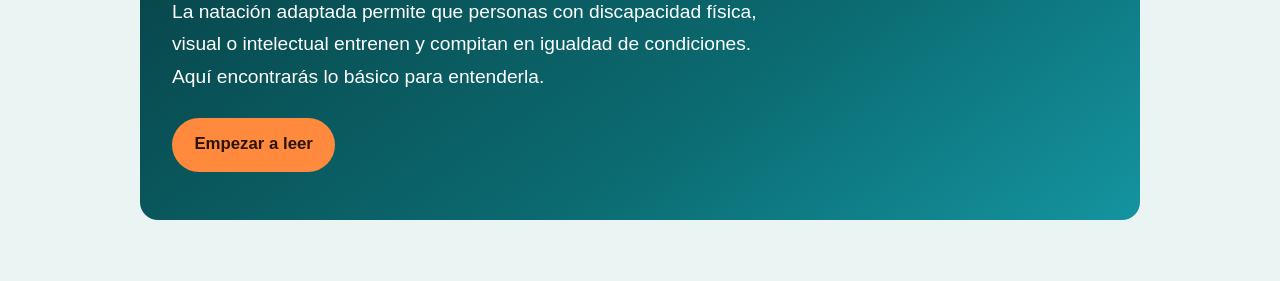
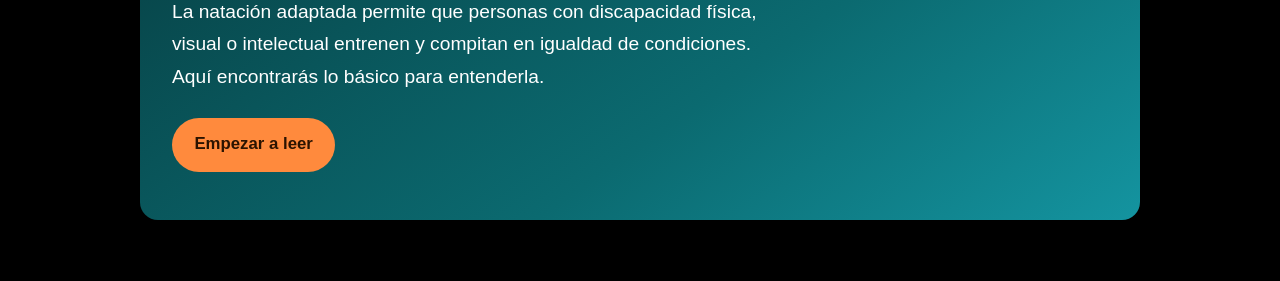
Before and after one commit to gaalalaliesma-ops/root, a plain HTML site: page index.html in a window 1280 px wide. Shown: the part 234-515 px from the top of the page. Drawn offline with Linux system fonts and the light colour scheme.

Commit message:
Change background color to black

```diff
--- a/styles.css
+++ b/styles.css
@@ -8,7 +8,7 @@
    Se escriben con dos guiones. Si cambias un color aquí,
    cambia en toda la página. */
 :root {
-  --fondo: #eaf4f2;        /* fondo de la página */
+  --fondo: black;        /* fondo de la página */
   --tarjeta: #ffffff;      /* fondo de las cajas */
   --texto: #0d2a2e;        /* color del texto */
   --texto-suave: #3d5a5e;  /* texto secundario */
```
